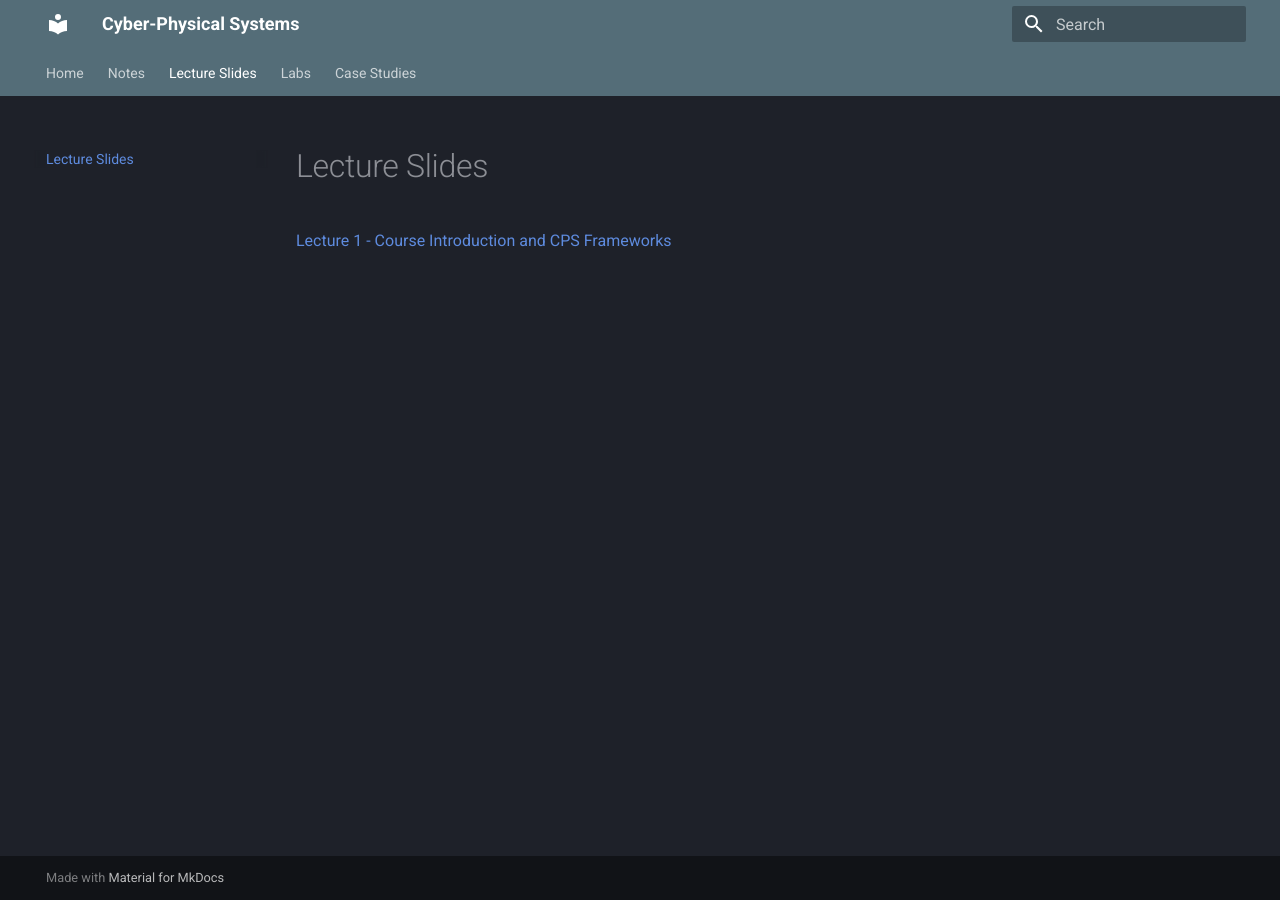
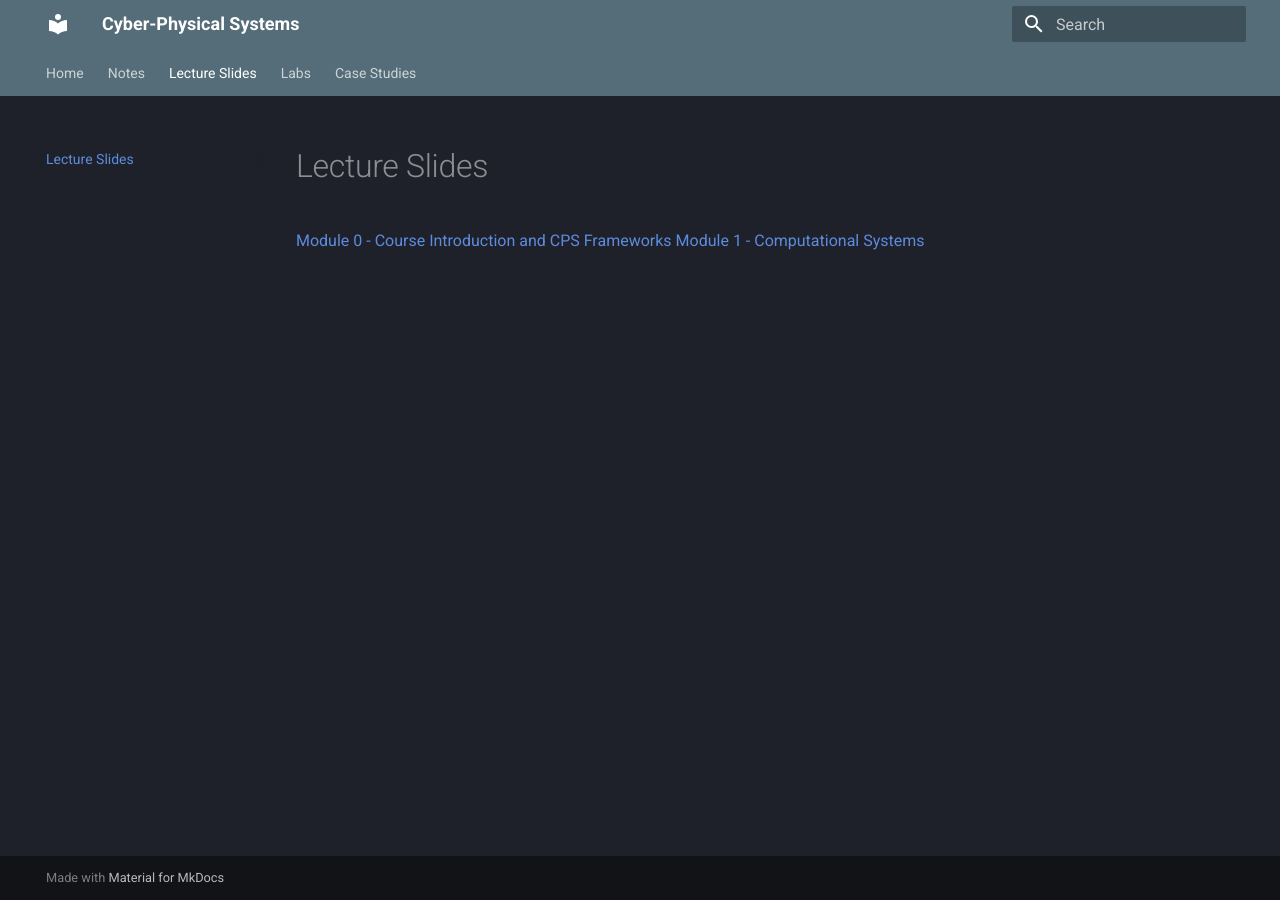
Before and after one commit to CPS-Cornell/course, an MkDocs documentation site: the page built from docs/pages/LectureSlides.md, in a window 1280 px wide. Built offline with MkDocs 1.6.1 and Material for MkDocs 9.7.7, drawn with Linux system fonts in a browser that asks for light colours.

Commit message:
added second lecture slide

```diff
--- a/docs/pages/LectureSlides.md
+++ b/docs/pages/LectureSlides.md
@@ -1 +1,2 @@
-[Lecture 1 - Course Introduction and CPS Frameworks](lectureslides/module0.pdf)
+[Module 0 - Course Introduction and CPS Frameworks](lectureslides/module0.pdf)
+[Module 1 - Computational Systems](lectureslides/module1.pdf)
```
Also changed, not shown: 1 other file.
